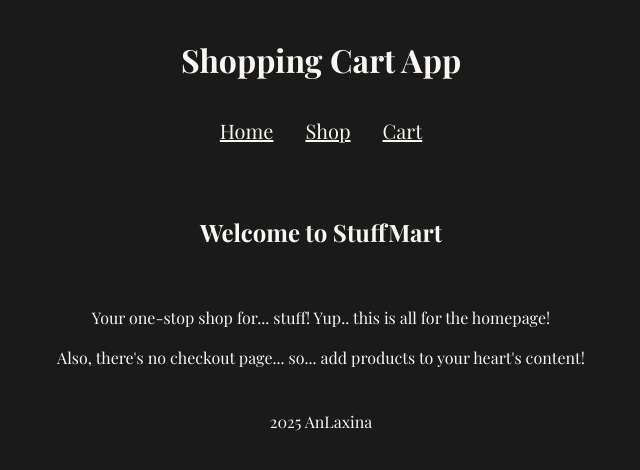
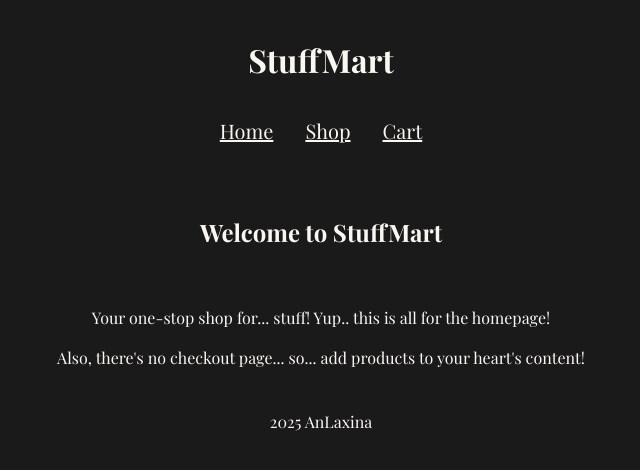
Before and after one commit to AnLaxina/shopping-cart, a React (Vite) app: page / in a window 1280 px wide. Shown: the top 470 px of the page, without its empty margins (319-959 px from the left). Built offline with nearby package versions, Linux system fonts and the light colour scheme; a web font is replaced by a local one.

Commit message:
feat: change title

```diff
--- a/src/App.jsx
+++ b/src/App.jsx
@@ -25,7 +25,7 @@ function App() {
   return (
     <>
       <header>
-        <h1>Shopping Cart App</h1>
+        <h1>StuffMart</h1>
         <nav>
           <ul>
             <li>
```
